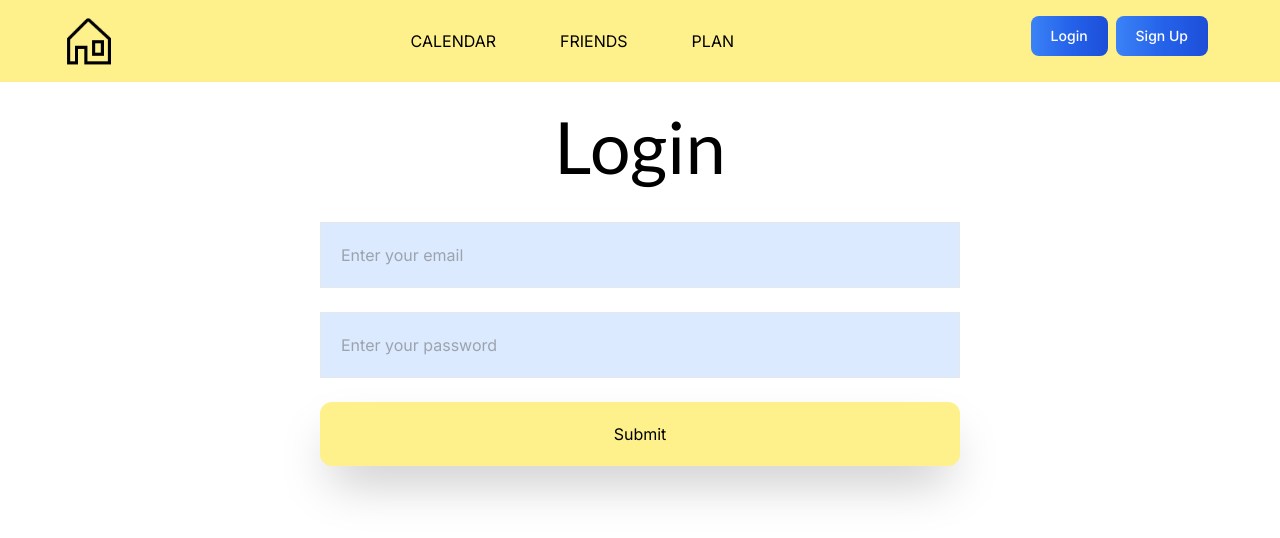
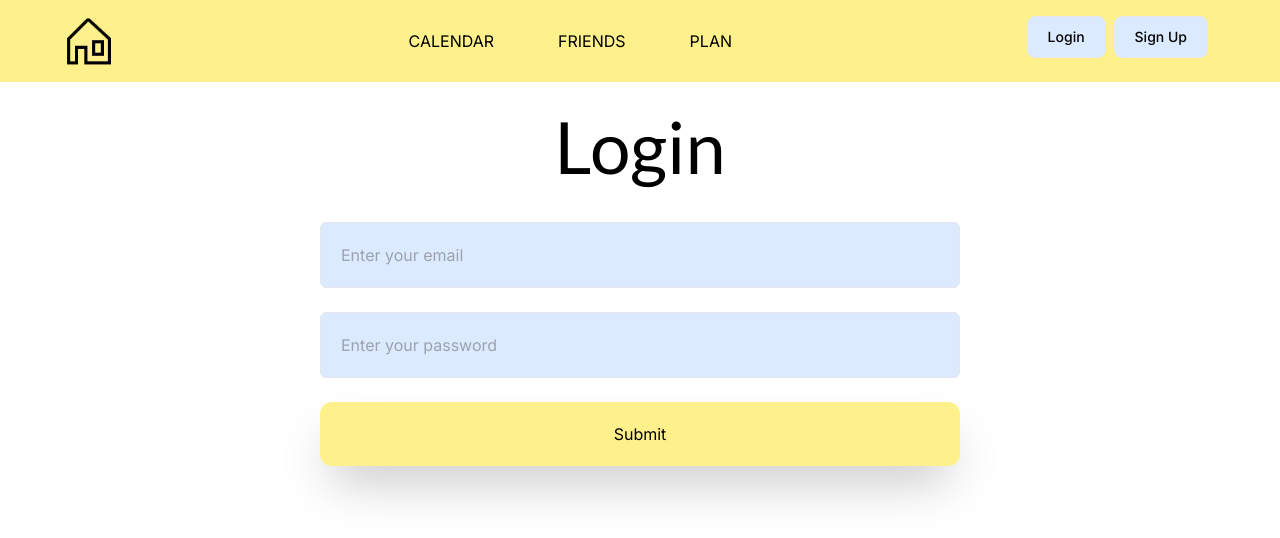
Before and after one commit to steeevin88/schedulerAI, a Next.js app: page /login in a window 1280 px wide. Shown: the top 538 px of the page. Built offline with nearby package versions, Linux system fonts and the light colour scheme.

Commit message:
changed styling

```diff
--- a/app/login/page.tsx
+++ b/app/login/page.tsx
@@ -54,11 +54,11 @@ const page = () => {
             <h1 className="my-7 text-7xl font-lato">Login</h1>
             <form onSubmit={onSubmit}>
                 <div>
-                    <input type='email' className='p-5 bg-blue-100 w-[50%] my-3 border' id='email' name='email'
+                    <input type='email' className='p-5 bg-blue-100 w-[50%] my-3 border rounded-md' id='email' name='email'
                     value={email} placeholder='Enter your email' onChange={onChange}/>
                 </div>
                 <div>
-                    <input type='password' className='p-5 bg-blue-100 w-[50%] my-3 border' id='password' name='password'
+                    <input type='password' className='p-5 bg-blue-100 w-[50%] my-3 border rounded-md' id='password' name='password'
                      value={password} placeholder='Enter your password' onChange={onChange}/>
                 </div>
                 <div className='p-5 w-[50%] bg-yellow-200 rounded-xl my-3 mx-auto shadow-2xl justify-self-center'>
--- a/public/components/Navbar.tsx
+++ b/public/components/Navbar.tsx
@@ -37,16 +37,16 @@ function NavBar() {
 				</ul>
 				<div className="flex flex-row justify-between">
 					{username ?
-					(<button className="text-white bg-gradient-to-r from-blue-500 via-blue-600 to-blue-700 hover:bg-gradient-to-br focus:outline-none shadow-blue-500/50 dark:shadow-lg dark:shadow-blue-800/80 font-medium rounded-lg text-sm px-5 py-2.5 text-center mr-2 mb-2 " onClick={signOut}>Sign Out</button>) :
+					(<button type="button" className="text-black border dark:shadow-lg bg-blue-100 font-medium rounded-lg text-sm px-5 py-2.5 text-center mr-2 mb-2" onClick={signOut}>Sign Out</button>) :
 					(
 					<>
 						<Link href="../login" rel="noopener noreferrer">
-							<button type="button" className="text-white bg-gradient-to-r from-blue-500 via-blue-600 to-blue-700 hover:bg-gradient-to-br focus:outline-none shadow-blue-500/50 dark:shadow-lg dark:shadow-blue-800/80 font-medium rounded-lg text-sm px-5 py-2.5 text-center mr-2 mb-2 ">
-							Login
+							<button type="button" className="text-black border dark:shadow-lg bg-blue-100 font-medium rounded-lg text-sm px-5 py-2.5 text-center mr-2 mb-2 ">
+								Login
 							</button>
 						</Link>
 						<Link href="../signup" rel="noopener noreferrer">
-							<button type="button" className="text-white bg-gradient-to-r from-blue-500 via-blue-600 to-blue-700 hover:bg-gradient-to-br focus:outline-none shadow-blue-500/50 dark:shadow-lg dark:shadow-blue-800/80 font-medium rounded-lg text-sm px-5 py-2.5 text-center mr-2 mb-2 ">
+							<button type="button" className="text-black border dark:shadow-lg bg-blue-100 font-medium rounded-lg text-sm px-5 py-2.5 text-center mr-2 mb-2 ">
 								Sign Up
 							</button>
 						</Link>
```
